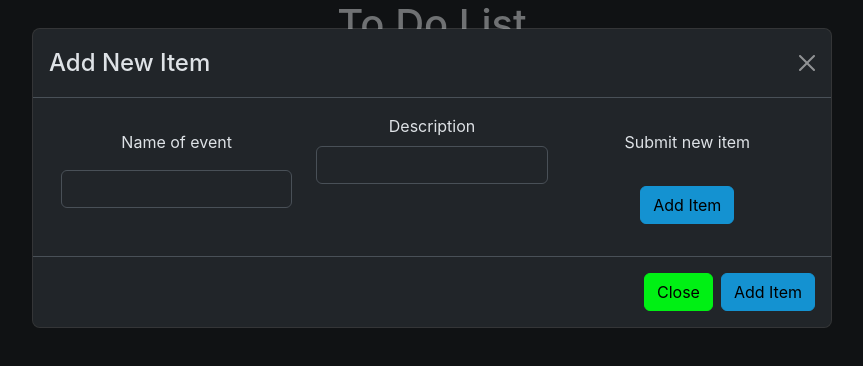
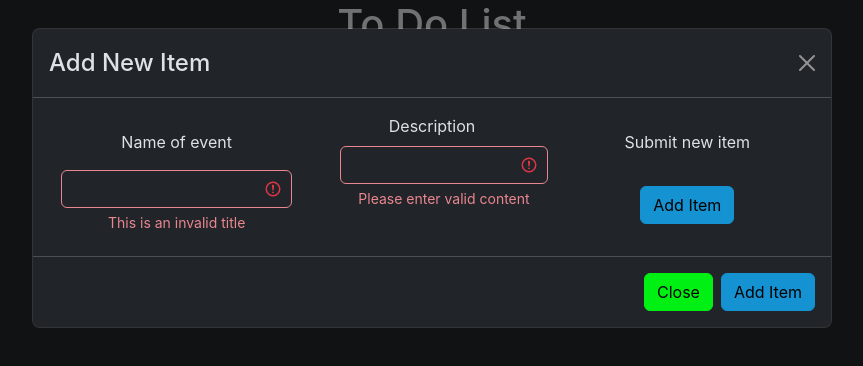
Before and after one commit to mickelson-classroom/list-detail-site-Stormgate1998, a React (Create React App) app in the folder listdetailsite/: page / in a window 1280 px wide. Both pictures are taken after typing "Sample" into the empty fields and a click on the button "Add New Item". Shown: the top 366 px of the page, without its empty margins (208-1071 px from the left). Built offline with nearby package versions, Linux system fonts and the light colour scheme.

Commit message:
Monday's Homework

```diff
--- a/listdetailsite/src/App.tsx
+++ b/listdetailsite/src/App.tsx
@@ -24,6 +24,7 @@ const App = () => {
   const [newStepContent, setNewStepContent] = useState("")
   const [deletingStep, setDeletingStep] = useState(false)
   const [showModal, setShowModal] = useState(false);
+  const [isItemNameValid, setIsItemNameValid] = useState(false)
 
   useEffect(() => {
     setFilteredItems(
@@ -73,6 +74,14 @@ const App = () => {
     setDeletingStep(false)
   }
 
+  const checkItemNameValid = () => {
+    if (newItemTitle.length > 0){
+      setIsItemNameValid(true)
+    }else{
+      setIsItemNameValid(false)
+    }
+  }
+
 
 
   return (
@@ -118,13 +127,16 @@ const App = () => {
                 <Modal.Title>Add New Item</Modal.Title>
               </Modal.Header>
               <Modal.Body>
+                <form>
                   <div className="container text-center">
                     <div className="row align-items-start">
                       <div className="col-lg-4 col-md-6 col-sm-12">
                         <label className="form-label m-3">Name of event</label>
-
                         <TitleInput
-                          onChange={(newItemTitle) => setNewItemTitle(newItemTitle)}
+                          onChange={(newItemTitle) => {
+                            setNewItemTitle(newItemTitle)
+                            checkItemNameValid()
+                          }}
                         />
                       </div>
                       <div className="col-lg-4 col-md-6 col-sm-12">
@@ -139,12 +151,13 @@ const App = () => {
                       </div>
                     </div>
                   </div>
+                </form>
               </Modal.Body>
               <Modal.Footer>
                 <Button variant="secondary" onClick={() => {
                   setShowModal(false)
                   setAddingNew(false)
-                  }}>
+                }}>
                   Close
                 </Button>
                 <Button variant="primary" onClick={addNewItem}>
@@ -185,7 +198,7 @@ const App = () => {
                 }}>Delete Step</button>
                 {addingNewStep && (
                   <>
-                    <TitleInput
+                    <ContentInput
                       onChange={(newStepContent) => setNewStepContent(newStepContent)}
                     />
                     <label className="form-label m-3" >Submit new step</label>
--- a/listdetailsite/src/ContentInput.tsx
+++ b/listdetailsite/src/ContentInput.tsx
@@ -4,16 +4,30 @@ export const ContentInput: FC<{ onChange: (i: string) => void }> = ({
   onChange,
 }) => {
   const [contentUserInput, setContentUserInput] = useState("");
-
+  const [isValid, setIsValid] = useState(false)
   useEffect(() => {
     onChange(contentUserInput);
   }, [contentUserInput]);
+
+  const checkIsValid = () => {
+    if (contentUserInput.length > 0 && contentUserInput !== '') {
+      setIsValid(true)
+    }
+    else {
+      setIsValid(false)
+    }
+  }
   return (
-    <input className="form-control"
-      value={contentUserInput}
-      onChange={(e) => {
-        setContentUserInput(e.target.value);
-      }}
-    />
+    <div className="form-check mb-3">
+      <input className={`form-control ${isValid ? 'is-valid' : 'is-invalid'}`}
+        value={contentUserInput}
+        onChange={(e) => {
+          setContentUserInput(e.target.value);
+          checkIsValid()
+        }}
+        required />
+      <div className="invalid-feedback">Please enter valid content</div>
+      <div className="valid-feedback">This is valid content</div>
+    </div>
   );
 };
--- a/listdetailsite/src/TitleInput.tsx
+++ b/listdetailsite/src/TitleInput.tsx
@@ -4,16 +4,31 @@ export const TitleInput: FC<{ onChange: (i: string) => void }> = ({
   onChange,
 }) => {
   const [titleInput, setTitleUserInput] = useState("");
-
+  const [isValid, setIsValid] = useState(false)
   useEffect(() => {
     onChange(titleInput);
   }, [titleInput]);
+
+  const checkIsValid = () =>{
+    if (titleInput.length > 0 && titleInput !== ''){
+      setIsValid(true)
+     }
+     else{
+      setIsValid(false)
+     }
+  }
   return (
-    <input className="form-control"
-      value={titleInput}
-      onChange={(e) => {
-        setTitleUserInput(e.target.value);
-      }}
-    />
+    <>
+      <input className={`form-control ${isValid ? 'is-valid' : 'is-invalid'}`}
+
+        value={titleInput}
+        onChange={(e) => {
+          setTitleUserInput(e.target.value);
+          checkIsValid()
+        }}
+      />
+      <div className="invalid-feedback">This is an invalid title</div>
+      <div className="valid-feedback">That's a decent title</div>
+    </>
   );
 };
--- a/listdetailsite/src/assets/custom.scss
+++ b/listdetailsite/src/assets/custom.scss
@@ -1,6 +1,4 @@
 $primary: #1492d1;
 $secondary: #00f014;
-.custom-label {
-    color: #FF5733; /* Replace with your desired color */
-  }
+
 @import "../../node_modules/bootstrap/scss/bootstrap";
```
